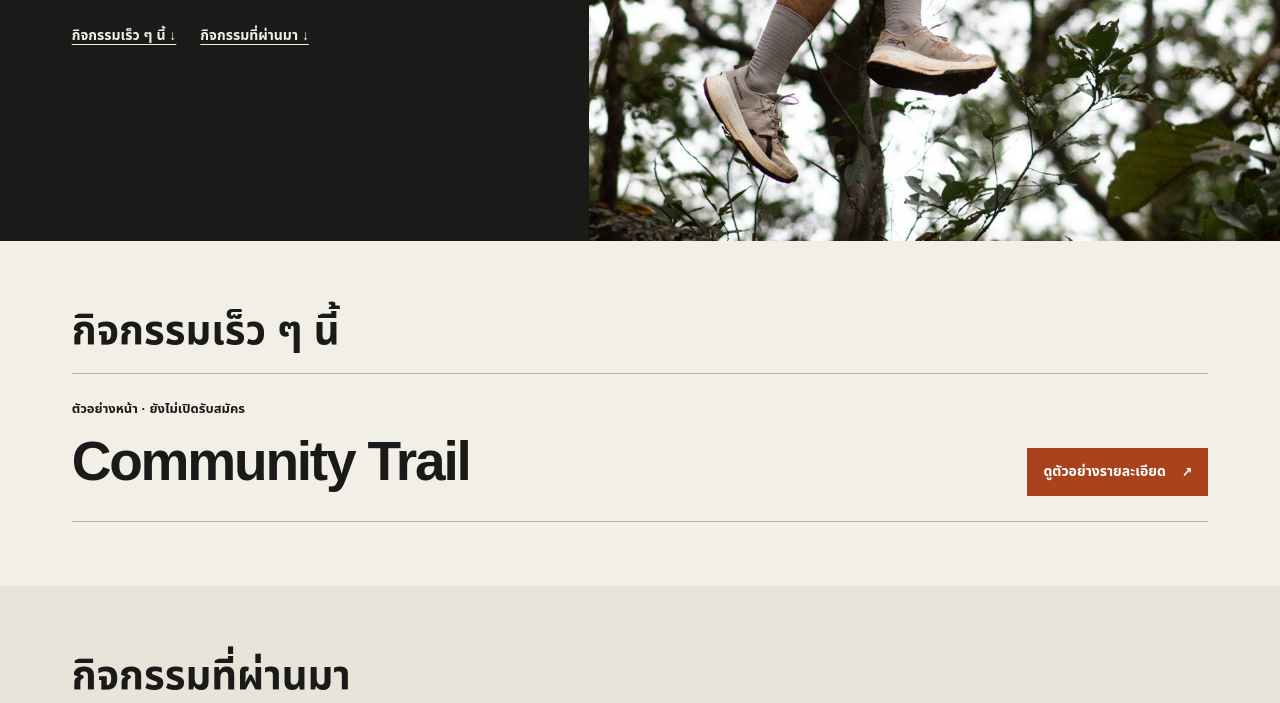
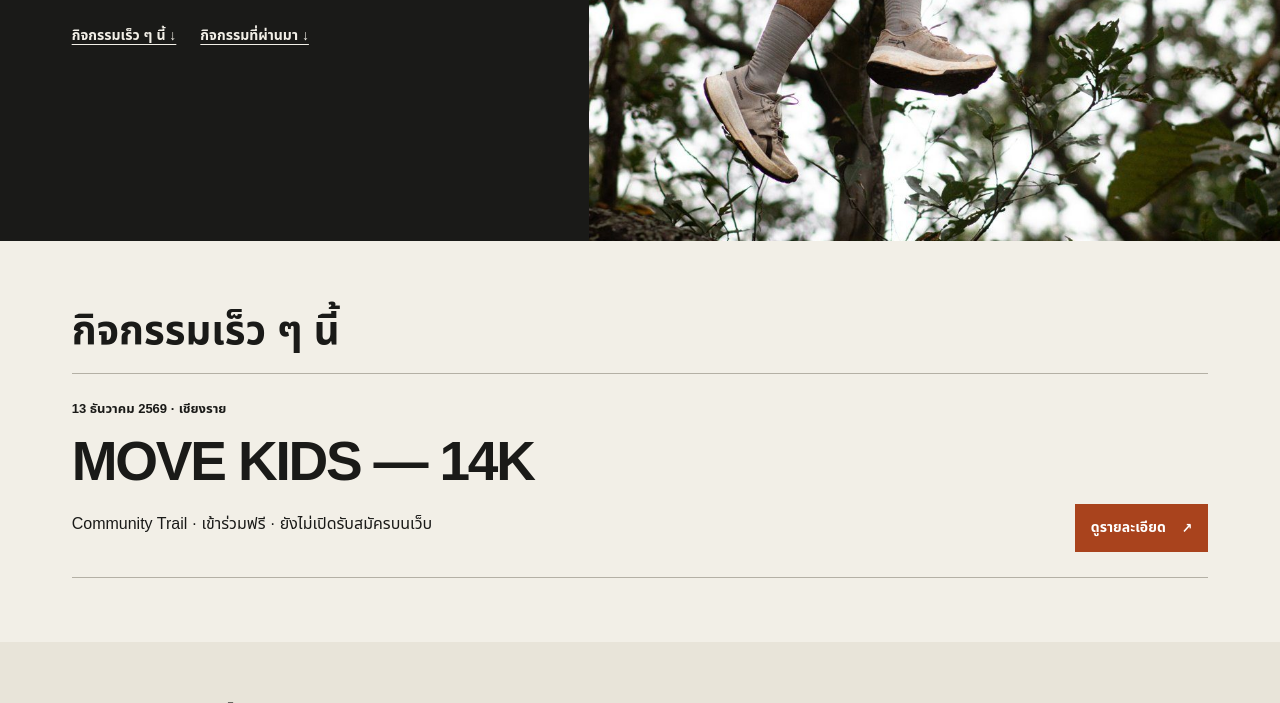
Before and after one commit to Norxcraftingmovement/Norxcraftingmovement.github.io, a plain HTML site: page events/index.html in a window 1280 px wide. Shown: the part 423-1126 px from the top of the page. Drawn offline with Linux system fonts and the light colour scheme.

Commit message:
Feature MOVE KIDS in Events preview

```diff
--- a/events/index.html
+++ b/events/index.html
@@ -32,8 +32,12 @@
     <section id="upcoming" class="section">
       <h2>กิจกรรมเร็ว ๆ นี้</h2>
       <article class="event">
-        <div><p class="meta">ตัวอย่างหน้า · ยังไม่เปิดรับสมัคร</p><h3>Community Trail</h3></div>
-        <a href="move-kids-2026/" class="button">ดูตัวอย่างรายละเอียด <span aria-hidden="true">↗</span></a>
+        <div>
+          <p class="meta">13 ธันวาคม 2569 · เชียงราย</p>
+          <h3>MOVE KIDS — 14K</h3>
+          <p>Community Trail · เข้าร่วมฟรี · ยังไม่เปิดรับสมัครบนเว็บ</p>
+        </div>
+        <a href="move-kids-2026/" class="button">ดูรายละเอียด <span aria-hidden="true">↗</span></a>
       </article>
     </section>
     <section id="past" class="section archive">
```
